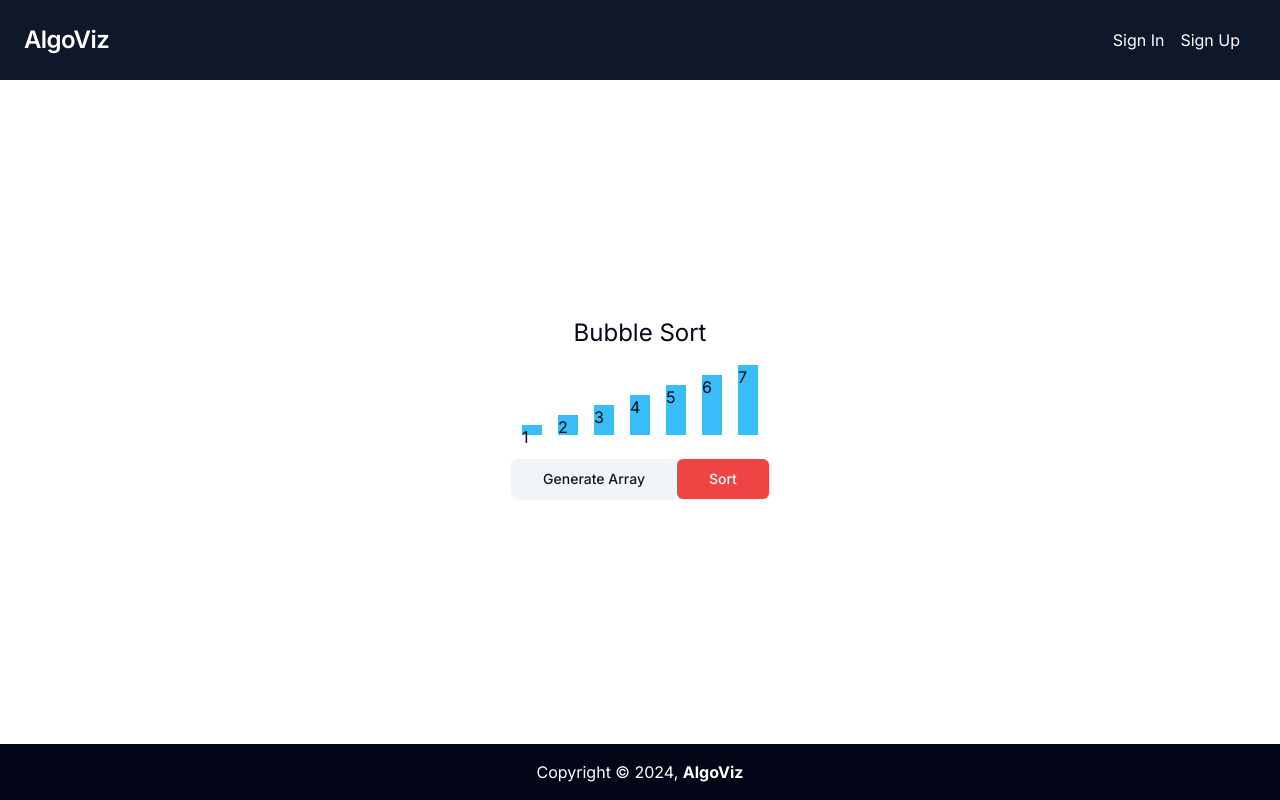
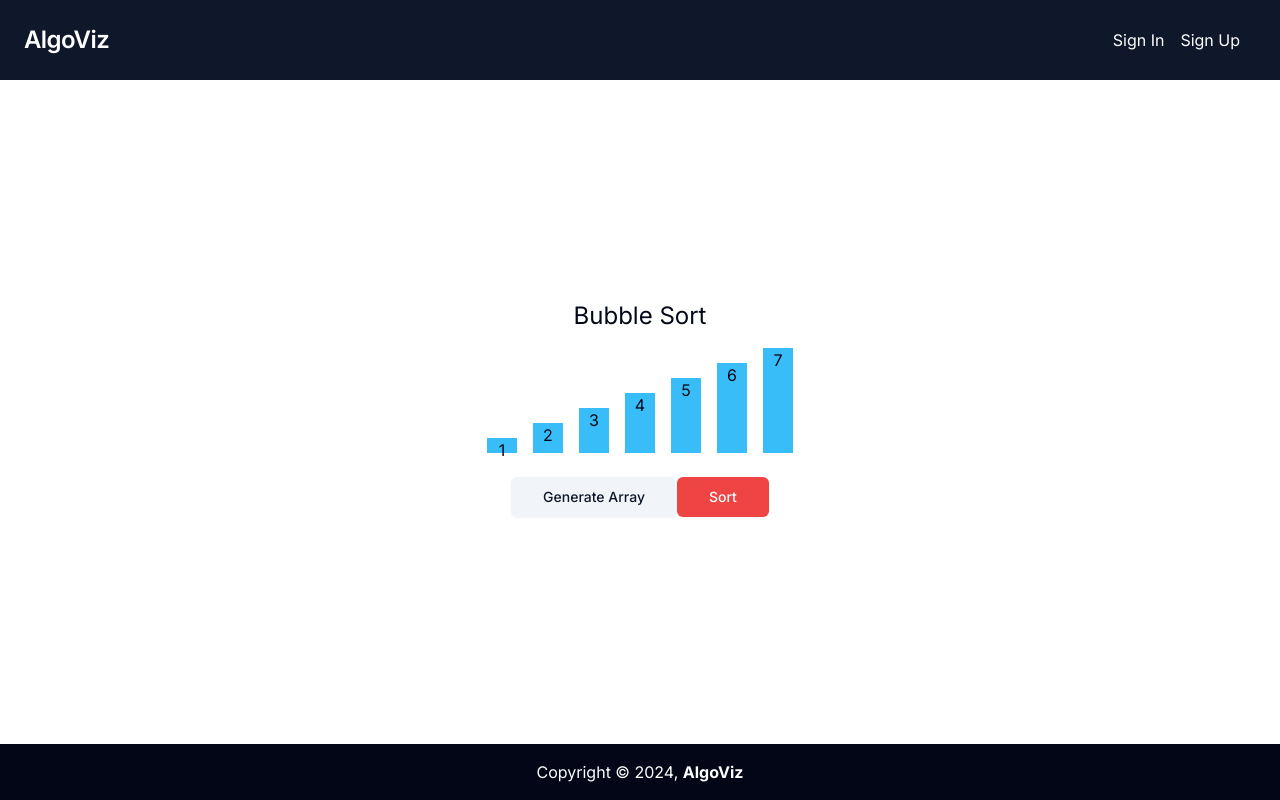
Before and after one commit to lzytourist/algo-viz, a Next.js app in the folder algo-viz-next/: page /sorting/bubblesort in a window 1280 px wide. Built offline with nearby package versions, Linux system fonts and the light colour scheme.

Commit message:
Bubble sort

```diff
--- a/algo-viz-next/src/components/algorithms/sorting/bubble-sort.tsx
+++ b/algo-viz-next/src/components/algorithms/sorting/bubble-sort.tsx
@@ -6,12 +6,16 @@ import {Button} from "@/components/ui/button";
 const BubbleSort = () => {
     const [array, setArray] = useState([1, 2, 3, 4, 5, 6, 7]);
     const [sorting, setSorting] = useState(false);
+    const [cmpIndex, setCmpIndex] = useState(-2);
+    const [index, setIndex] = useState(-2);
 
     const getRandomNumber = (start: number, end: number) => {
         return Math.ceil(Math.random() * (end - start) + end);
     };
 
     const generateArray = () => {
+        setIndex(-2);
+
         let tempArray = [];
         let len = getRandomNumber(5, 10);
 
@@ -29,17 +33,27 @@ const BubbleSort = () => {
 
         for (let i = 0; i < len - 1; i++) {
             for (let j = 0; j < len - i - 1; j++) {
+                setCmpIndex(j);
+
+                await new Promise((resolve) => setTimeout(resolve, 900));
+
                 if (tempArray[j] > tempArray[j + 1]) {
-                    await new Promise((resolve) => setTimeout(resolve, 300)); // Delay for visualization
+                    setIndex(j);
+
+                    await new Promise((resolve) => setTimeout(resolve, 700));
+
                     let temp = tempArray[j];
                     tempArray[j] = tempArray[j + 1];
                     tempArray[j + 1] = temp;
+
                     setArray(tempArray.slice());
+                    setIndex(-2);
                 }
             }
         }
 
         setSorting(false);
+        setCmpIndex(-2);
     };
 
 
@@ -48,12 +62,18 @@ const BubbleSort = () => {
             <div className={'flex justify-center items-end'}>
                 {array.map((value: number, idx: number) => (
                     <div
-                        className={'bg-sky-400 mx-2'}
+                        className={
+                            `mx-2 text-center ${
+                                index == -2 && cmpIndex == idx ? 'bg-orange-200' :
+                                    index == -2 && cmpIndex + 1 == idx ? 'bg-orange-400' :
+                                        index == idx ? 'bg-red-600' : 'bg-sky-400'
+                            }`
+                        }
                         key={idx}
                         style={{
-                            height: `${value * 10}px`,
-                            width: '20px',
-                            transition: 'background-color 0.3s'
+                            height: `${value * 15}px`,
+                            width: '30px',
+                            transition: 'background-color 0.4s'
                         }}
                     >
                         <span>{value}</span>
```
